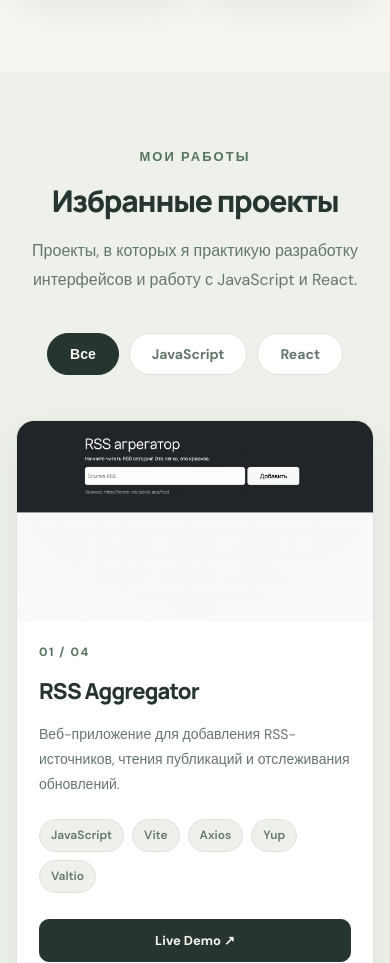
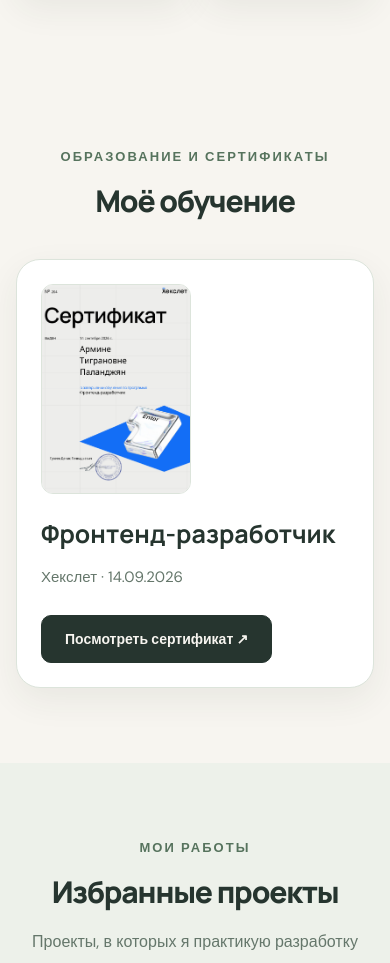
Before and after one commit to ARMINEPAL/portfolio, a website built with Vite: page index.html in a window 390 px wide. Shown: the part 1907-2870 px from the top of the page. Built offline with nearby package versions, Linux system fonts and the light colour scheme.

Commit message:
feat: add certificates section to portfolio

```diff
--- a/index.html
+++ b/index.html
@@ -22,7 +22,6 @@
   </head>
 
   <body>
-    <!-- HEADER -->
     <header class="header">
       <div class="container header_inner">
         <a class="logo" href="#about" aria-label="Armine Palanjyan — Home">
@@ -39,6 +38,11 @@
             <li>
               <a class="header_link" href="#skills" data-i18n="nav.skills">
                 Навыки
+              </a>
+            </li>
+            <li>
+              <a class="header_link" href="#certificates" data-i18n="nav.certificates">
+                Cертификаты
               </a>
             </li>
             <li>
@@ -247,6 +251,46 @@
               />
               <h3 class="skills-list_title">Redux</h3>
             </article>
+          </div>
+        </div>
+      </section>
+
+      <section class="certificates section" id="certificates">
+        <div class="container">
+          <div class="section_heading">
+            <p class="section_eyebrow" data-i18n="certificates.eyebrow">
+              ОБРАЗОВАНИЕ И СЕРТИФИКАТЫ
+            </p>
+
+            <h2 class="section_title"  data-i18n="certificates.title">
+              Моё обучение
+            </h2>
+          </div>
+
+          <div class="certificate_card">
+            <img
+              src="/hexlet-certificate.png"
+              alt="Сертификат Хекслета"
+              class="certificate_image"
+            />
+
+            <div class="certificate_info">
+              <h3 data-i18n="certificates.course">
+                Фронтенд-разработчик
+              </h3>
+
+              <p>Хекслет · 14.09.2026</p>
+
+              <a
+                href="/hexlet-certificate.png"
+                target="_blank"
+                rel="noopener noreferrer"
+                class="btn"
+                data-i18n="certificates.view"
+              >
+                Посмотреть сертификат ↗
+              </a>
+            </div>
           </div>
         </div>
       </section>
--- a/src/i18n/locales/en.js
+++ b/src/i18n/locales/en.js
@@ -6,6 +6,7 @@ export default {
         skills: 'Skills',
         projects: 'Projects',
         contacts: 'Contact',
+        certificates: 'Certificates'
       },
 
       hero: {
@@ -24,6 +25,14 @@ export default {
         title: 'Skills & Technologies',
         description:
           'Technologies I use to build modern web applications.',
+      },
+
+      certificates: {
+        eyebrow: 'EDUCATION & CERTIFICATIONS',
+        title: 'My Education',
+        course: 'Frontend Developer',
+        description: 'Completed the Frontend Development program at Hexlet.',
+        view: 'View Certificate ↗',
       },
 
       projects: {
--- a/src/i18n/locales/ru.js
+++ b/src/i18n/locales/ru.js
@@ -6,6 +6,7 @@ export default {
         skills: 'Навыки',
         projects: 'Проекты',
         contacts: 'Контакты',
+        certificates: 'Сертификаты'
       },
 
       hero: {
@@ -24,6 +25,13 @@ export default {
         title: 'Навыки и технологии',
         description:
           'Технологии, которые использую при создании веб-приложений.',
+      },
+      certificates: {
+        eyebrow: 'ОБРАЗОВАНИЕ И СЕРТИФИКАТЫ',
+        title: 'Моё обучение',
+        course: 'Фронтенд-разработчик',
+        description: 'Завершила обучение по программе «Фронтенд-разработчик» в Хекслете.',
+        view: 'Посмотреть сертификат ↗',
       },
 
       projects: {
--- a/src/main.js
+++ b/src/main.js
@@ -1,23 +1,34 @@
-
 import './style.css';
 import i18n from './i18n/index.js';
-
-//language
 
 const languageButtons = document.querySelectorAll('.lang-btn');
 const themeButton = document.querySelector('.theme_btn');
 const menuButton = document.querySelector('.menu_btn');
 const menu = document.querySelector('.header_nav');
+const body = document.body;
+
+function updateMenuLabel() {
+  const isOpen = menu.classList.contains('menu_open');
+
+  menuButton.setAttribute(
+    'aria-label',
+    i18n.t(isOpen ? 'menu.close' : 'menu.open')
+  );
+
+  menuButton.setAttribute('aria-expanded', String(isOpen));
+  menuButton.querySelector('span').textContent = isOpen ? '✕' : '☰';
+}
 
 function updateTranslations() {
   document.querySelectorAll('[data-i18n]').forEach((element) => {
-    const key = element.dataset.i18n;
-    element.textContent = i18n.t(key);
+    element.textContent = i18n.t(element.dataset.i18n);
   });
 
   document.querySelectorAll('[data-i18n-aria-label]').forEach((element) => {
-    const key = element.dataset.i18nAriaLabel;
-    element.setAttribute('aria-label', i18n.t(key));
+    element.setAttribute(
+      'aria-label',
+      i18n.t(element.dataset.i18nAriaLabel)
+    );
   });
 
   document.documentElement.lang = i18n.language;
@@ -44,11 +55,6 @@ languageButtons.forEach((button) => {
 i18n.on('languageChanged', updateTranslations);
 updateTranslations();
 
-//theme
-
-const body = document.body;
-const savedTheme = localStorage.getItem('theme');
-
 function updateThemeButton() {
   const isDark = body.classList.contains('dark_theme');
 
@@ -56,7 +62,7 @@ function updateThemeButton() {
   themeButton.setAttribute('aria-pressed', String(isDark));
 }
 
-if (savedTheme === 'dark') {
+if (localStorage.getItem('theme') === 'dark') {
   body.classList.add('dark_theme');
 }
 
@@ -68,24 +74,8 @@ themeButton.addEventListener('click', () => {
   const isDark = body.classList.contains('dark_theme');
 
   localStorage.setItem('theme', isDark ? 'dark' : 'light');
-
   updateThemeButton();
 });
-
-//menu
-
-function updateMenuLabel() {
-  const isOpen = menu.classList.contains('menu_open');
-
-  menuButton.setAttribute(
-    'aria-label',
-    i18n.t(isOpen ? 'menu.close' : 'menu.open')
-  );
-
-  menuButton.setAttribute('aria-expanded', String(isOpen));
-
-  menuButton.querySelector('span').textContent = isOpen ? '✕' : '☰';
-}
 
 function closeMenu() {
   menu.classList.remove('menu_open');
@@ -111,8 +101,6 @@ document.addEventListener('click', (event) => {
   }
 });
 
-//filters
-
 const filterButtons = document.querySelectorAll('.filter_btn');
 const projects = document.querySelectorAll('.project');
 
@@ -134,8 +122,6 @@ filterButtons.forEach((button) => {
   });
 });
 
-//modal
-
 const modal = document.querySelector('.modal');
 const modalImage = document.querySelector('.modal_image');
 const modalClose = document.querySelector('.modal_close');
@@ -151,7 +137,8 @@ function openModal(project) {
   previousFocusedElement = document.activeElement;
 
   modalImage.src = image;
-  modalImage.alt = project.querySelector('.project_title').textContent;
+  modalImage.alt =
+    project.querySelector('.project_title').textContent;
 
   modal.classList.add('is-open');
   modal.setAttribute('aria-hidden', 'false');
@@ -174,8 +161,7 @@ function closeModal() {
 
 demoButtons.forEach((button) => {
   button.addEventListener('click', () => {
-    const project = button.closest('.project');
-    openModal(project);
+    openModal(button.closest('.project'));
   });
 });
 
@@ -202,8 +188,6 @@ document.addEventListener('keydown', (event) => {
   }
 });
 
-
-
 const backToTopButton = document.querySelector('.back-to-top');
 
 function updateBackToTop() {
@@ -219,13 +203,13 @@ updateBackToTop();
 backToTopButton.addEventListener('click', () => {
   window.scrollTo({
     top: 0,
-    behavior: window.matchMedia('(prefers-reduced-motion: reduce)').matches
-      ? 'instant'
+    behavior: window.matchMedia(
+      '(prefers-reduced-motion: reduce)'
+    ).matches
+      ? 'auto'
       : 'smooth',
   });
 });
-
-//contact
 
 const contactForm = document.querySelector('#contact-form');
 const formStatus = document.querySelector('.form_status');
--- a/src/style.css
+++ b/src/style.css
@@ -548,6 +548,70 @@ img {
   font-weight: 700;
 }
 
+.certificates {
+  background: var(--bg);
+}
+
+.certificates .section_heading {
+  margin-bottom: 40px;
+}
+
+.certificate_card {
+  display: flex;
+  align-items: center;
+  gap: 40px;
+  padding: 32px;
+  background: var(--surface);
+  border: 1px solid var(--border);
+  border-radius: 24px;
+  box-shadow: var(--shadow);
+  transition:
+    transform var(--transition),
+    box-shadow var(--transition);
+}
+
+.certificate_card:hover {
+  transform: translateY(-4px);
+  box-shadow: var(--shadow-hover);
+}
+
+.certificate_image {
+  display: block;
+  width: 150px;
+  max-width: 150px;
+  height: auto;
+  max-height: 270px;
+  object-fit: contain;
+  flex-shrink: 0;
+  border: 1px solid var(--border);
+  border-radius: 12px;
+}
+
+.certificate_info {
+  display: flex;
+  flex: 1;
+  flex-direction: column;
+  align-items: flex-start;
+  gap: 16px;
+  min-width: 0;
+}
+
+.certificate_info h3 {
+  margin: 0;
+  font-size: 25px;
+  color: var(--text);
+}
+
+.certificate_info p {
+  margin: 0;
+  font-size: 15px;
+  line-height: 1.7;
+  color: var(--muted);
+}
+
+.certificate_info .btn {
+  margin-top: 8px;
+}
 
 .projects {
   background: var(--surface-alt);
@@ -1104,6 +1168,16 @@ img {
     height: 55px;
   }
 
+  .certificate_card {
+    flex-direction: column;
+    align-items: flex-start;
+    gap: 24px;
+    padding: 24px;
+  }
+
+  .certificate_image {
+    max-width: 100%;
+  }
 
   .projects_list {
     grid-template-columns: 1fr;
```
Also changed, not shown: public/hexlet-certificate.png (added).
